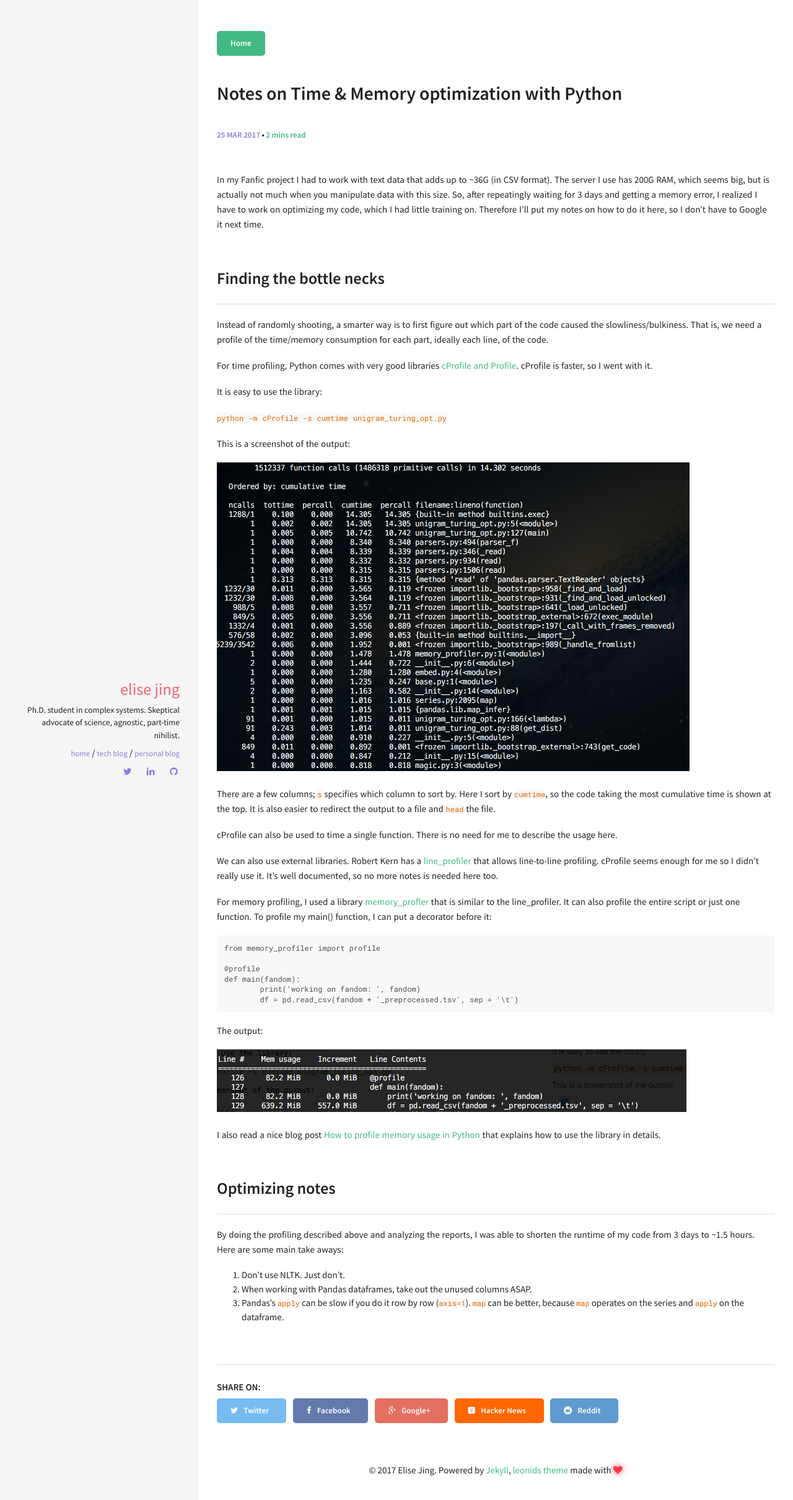
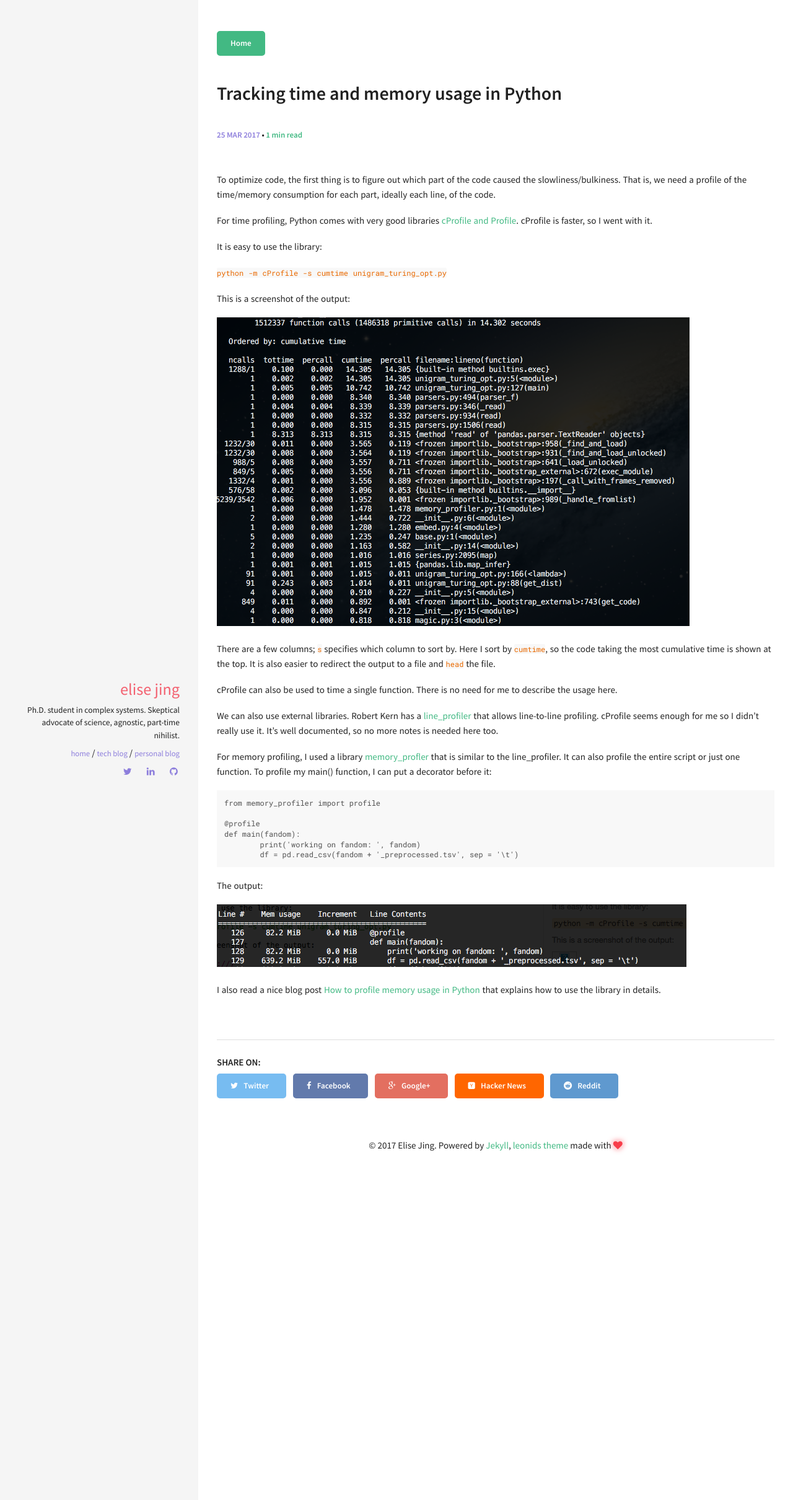
Before and after one commit to yzjing/yzjing.github.io, a Jekyll site: the page built from _posts/2017-03-25-optimize.md, in a window 1280 px wide. Shown: the top 2420 px of the page at 62% size. Built offline with Jekyll 4.4.1, drawn with Linux system fonts in a browser that asks for light colours; comment, search, counter and statistics services are not loaded.

Commit message:
update a post

```diff
--- a/_posts/2017-03-25-optimize.md
+++ b/_posts/2017-03-25-optimize.md
@@ -1,20 +1,13 @@
 ---
 layout: post
-title: Notes on Time & Memory optimization with Python
+title: Tracking time and memory usage in Python
 categories: [English post]
 <!---->tags: [coding, optimization]
 comments: true
 
 ---
 
-In my Fanfic project I had to work with text data that adds up to ~36G (in CSV format). The server I use has 200G RAM, which seems big, but is actually not much when you manipulate data with this size. So, after repeatingly waiting for 3 days and getting a memory error, I realized I have to work on optimizing my code, which I had little training on. Therefore I'll put my notes on how to do it here, so I don't have to Google it next time.
-
-
-
-
-
-## Finding the bottle necks
-Instead of randomly shooting, a smarter way is to first figure out which part of the code caused the slowliness/bulkiness. That is, we need a profile of the time/memory consumption for each part, ideally each line, of the code.
+To optimize code, the first thing is to figure out which part of the code caused the slowliness/bulkiness. That is, we need a profile of the time/memory consumption for each part, ideally each line, of the code.
 
 For time profiling, Python comes with very good libraries [cProfile and Profile](https://docs.python.org/3.5/library/profile.html). cProfile is faster, so I went with it.
 
@@ -46,10 +39,3 @@ The output:
 ![image]({{site.baseurl}}/img/2017-03-25-memory.png)
 
 I also read a nice blog post [How to profile memory usage in Python](https://www.pluralsight.com/blog/tutorials/how-to-profile-memory-usage-in-python) that explains how to use the library in details.
-
-## Optimizing notes
-By doing the profiling described above and analyzing the reports, I was able to shorten the runtime of my code from 3 days to ~1.5 hours. Here are some main take aways:
-
-1. Don't use NLTK. Just don't.
-2. When working with Pandas dataframes, take out the unused columns ASAP.
-3. Pandas's `apply` can be slow if you do it row by row (`axis=1`). `map` can be better, because `map` operates on the series and `apply` on the dataframe.
--- a/archive.html
+++ b/archive.html
@@ -4,7 +4,8 @@ title:  Tech blog
 permalink: /archive/
 ---
 
-This blog has my notes broadly about AI, text analysis and programming. I post them because I wrote them, and because next time I won't have to Google again.
+This blog has my notes broadly about AI, text analysis and programming. I post them because<br>
+I wrote them, and because next time I won't have to Google again.
 
 <div class="archive">
   <div class="timeline" id="timeline">
```
